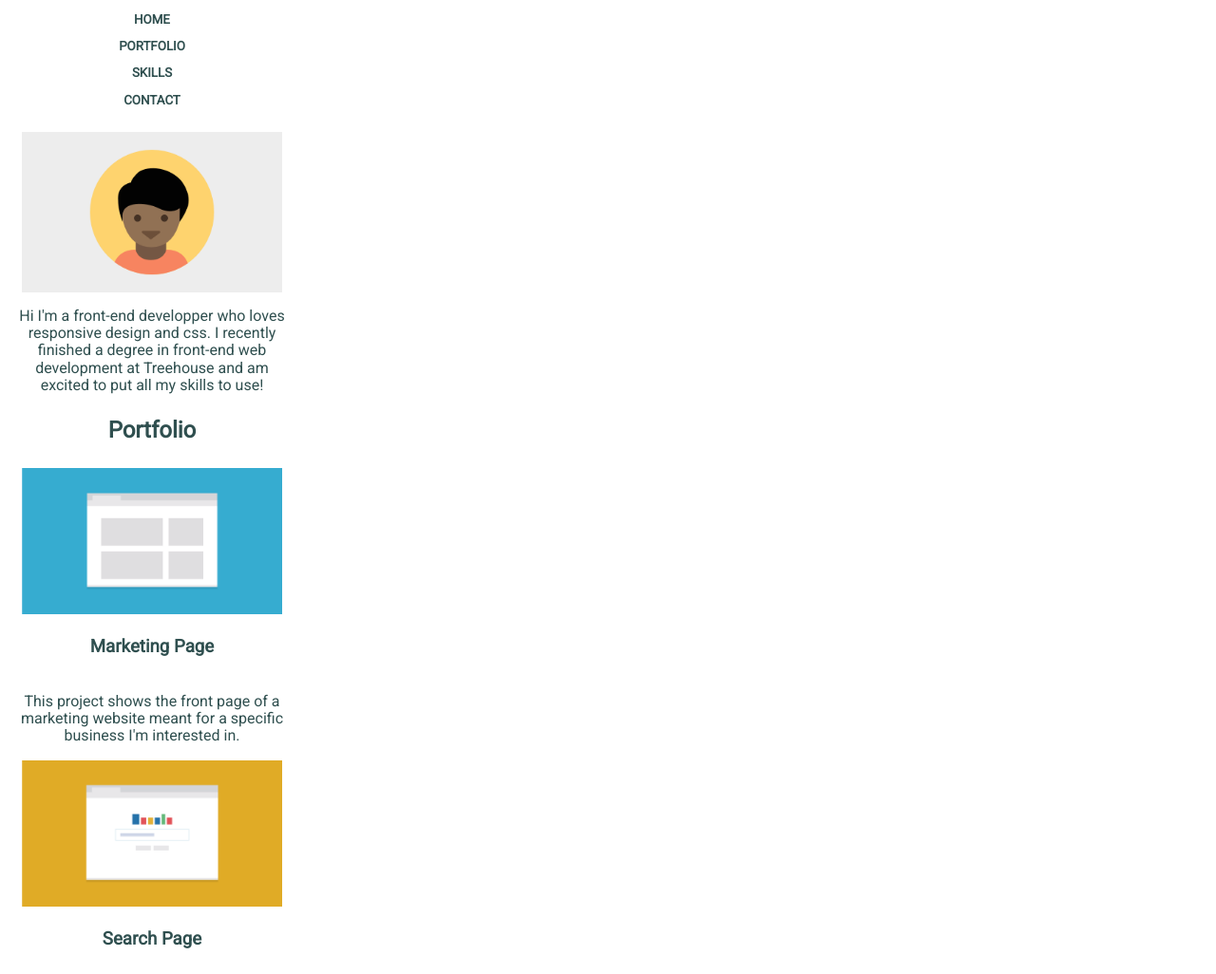
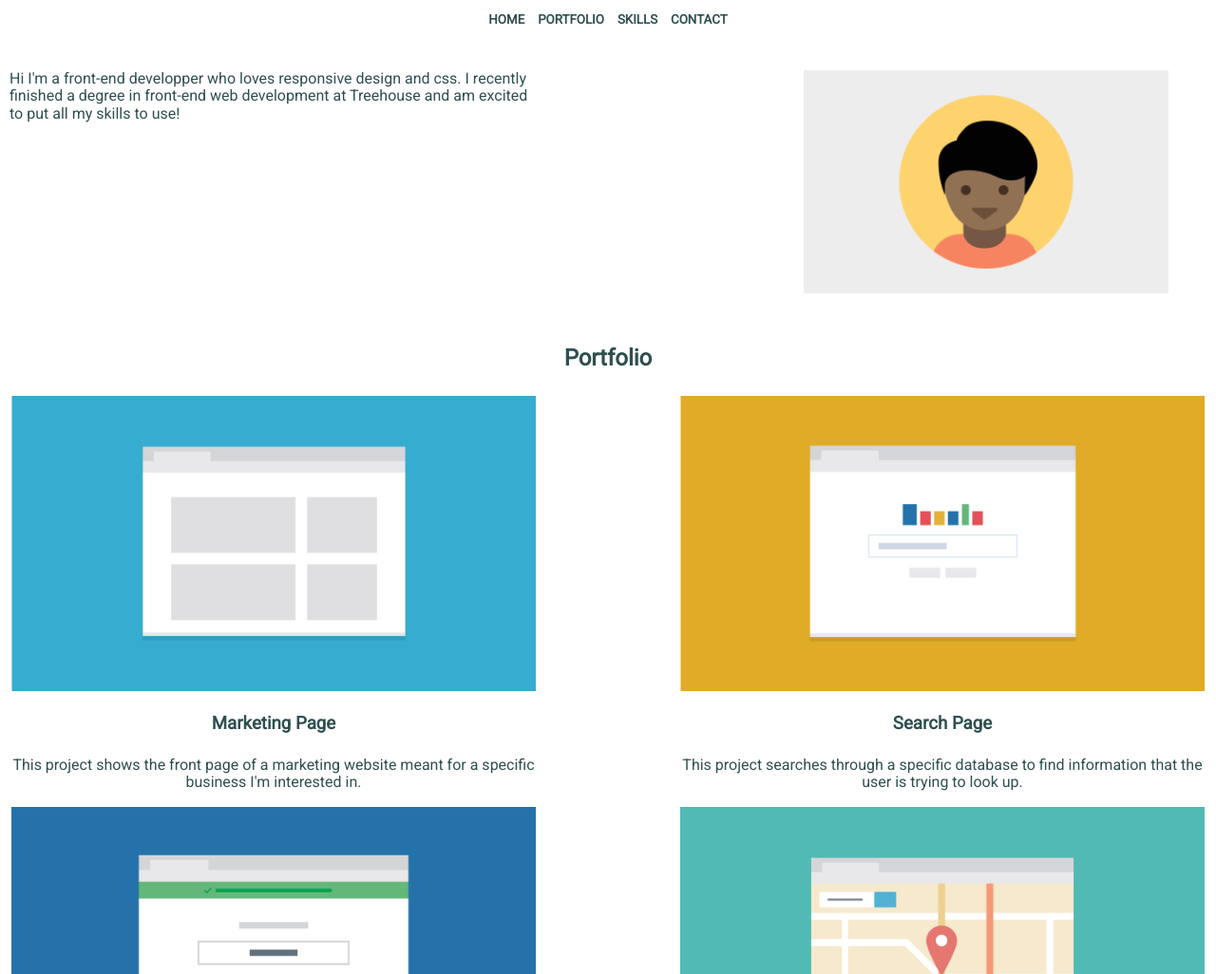
Before and after one commit to marcpicornell/techdegree-project-2, a website built with Parcel: page index.html in a window 1280 px wide. Shown: the part 74-1100 px from the top of the page at 95% size. Built offline with nearby package versions, Linux system fonts and the light colour scheme.

Commit message:
H2 / Main bug fixes

```diff
--- a/css/styles.css
+++ b/css/styles.css
@@ -9,10 +9,6 @@
 {
     box-sizing: border-box;
 
-}
-.container
-{
-    max-width: 320px;
 }
 
  header
@@ -80,3 +76,71 @@ img
 {
     margin-top: 2em;
 }
+
+/* MEDIA QUERY */
+
+/* TABLET */
+
+@media (min-width: 768px)
+{
+    main
+    {
+        padding: 0;
+        margin: 0;
+    }
+
+    ul
+    {
+        margin-bottom: 40px;
+        padding: 0;
+    }
+
+    li
+    {
+        display: inline-block;
+    }
+
+    .profile-picture
+    {
+        float: right;
+        width: 30%;
+        margin-right: 50px;
+        margin-bottom: 50px;
+    }
+
+    .profile
+    {
+        text-align: left;
+        width: 45%;
+        margin: 10px;
+        padding-right: 20px;
+    }
+
+    h2,
+    h3
+    {
+        clear: both;
+    }
+
+    .portfolio-1,
+    .portfolio-3,
+    .portfolio-5
+    {
+        float: left;
+        max-width: 45%;
+        align: center;
+    }
+
+    .portfolio-2,
+    .portfolio-4,
+    .portfolio-6
+    {
+        align: center;
+        float: right;
+        max-width: 45%;
+    }
+
+    article p
+    {
+    }
+}
--- a/index.html
+++ b/index.html
@@ -42,15 +42,16 @@
 
     <main>
         <!-- Portrait -->
-        <img src="img/responsive-layout-profile.png" alt="Profile">
+        <img src="img/responsive-layout-profile.png" alt="Profile" class="profile-picture">
         <p class="profile">
           Hi I'm a front-end developper who loves responsive design and css.
           I recently finished a degree in front-end web development at Treehouse and am excited to put all my skills to use!
         </p>
+
         <h2>Portfolio</h2>
 
         <!-- Marketing -->
-        <article class="portfolio">
+        <article class="portfolio-1">
           <img src="img/portfolio-1.png" alt="portfolio-1">
           <h3>
             Marketing Page
@@ -61,7 +62,7 @@
         </article>
 
         <!-- Search -->
-        <article class="portfolio">
+        <article class="portfolio-2">
           <img src="img/portfolio-2.png" alt="portfolio-2">
           <h3>
             Search Page
@@ -72,7 +73,7 @@
         </article>
 
         <!-- Travel -->
-        <article class="portfolio">
+        <article class="portfolio-3">
           <img src="img/portfolio-3.png" alt="portfolio-3">
           <h3>
             Travel App
@@ -83,7 +84,7 @@
         </article>
 
         <!-- Maps -->
-        <article class="portfolio">
+        <article class="portfolio-4">
           <img src="img/portfolio-4.png" alt="portfolio-4">
           <h3>
             Map of Favorite Spots
@@ -94,7 +95,7 @@
         </article>
 
         <!-- Photo -->
-        <article class="portfolio">
+        <article class="portfolio-5">
           <img src="img/portfolio-5.png" alt="portfolio-5">
           <h3>
             Photo Gallery
@@ -105,7 +106,7 @@
         </article>
 
         <!-- Calculator -->
-        <article class="portfolio">
+        <article class="portfolio-6">
           <img src="img/portfolio-6.png" alt="portfolio-6">
           <h3>
             Calculator
@@ -121,7 +122,7 @@
 
     <footer id="contact">
       <h2>Contact</h2>
-      <p>
+      <p class="footer">
         If you are interested in chatting or want more information about what I've been working on, I'd love to hear from you!
       </p>
       <p class="phone">
```
